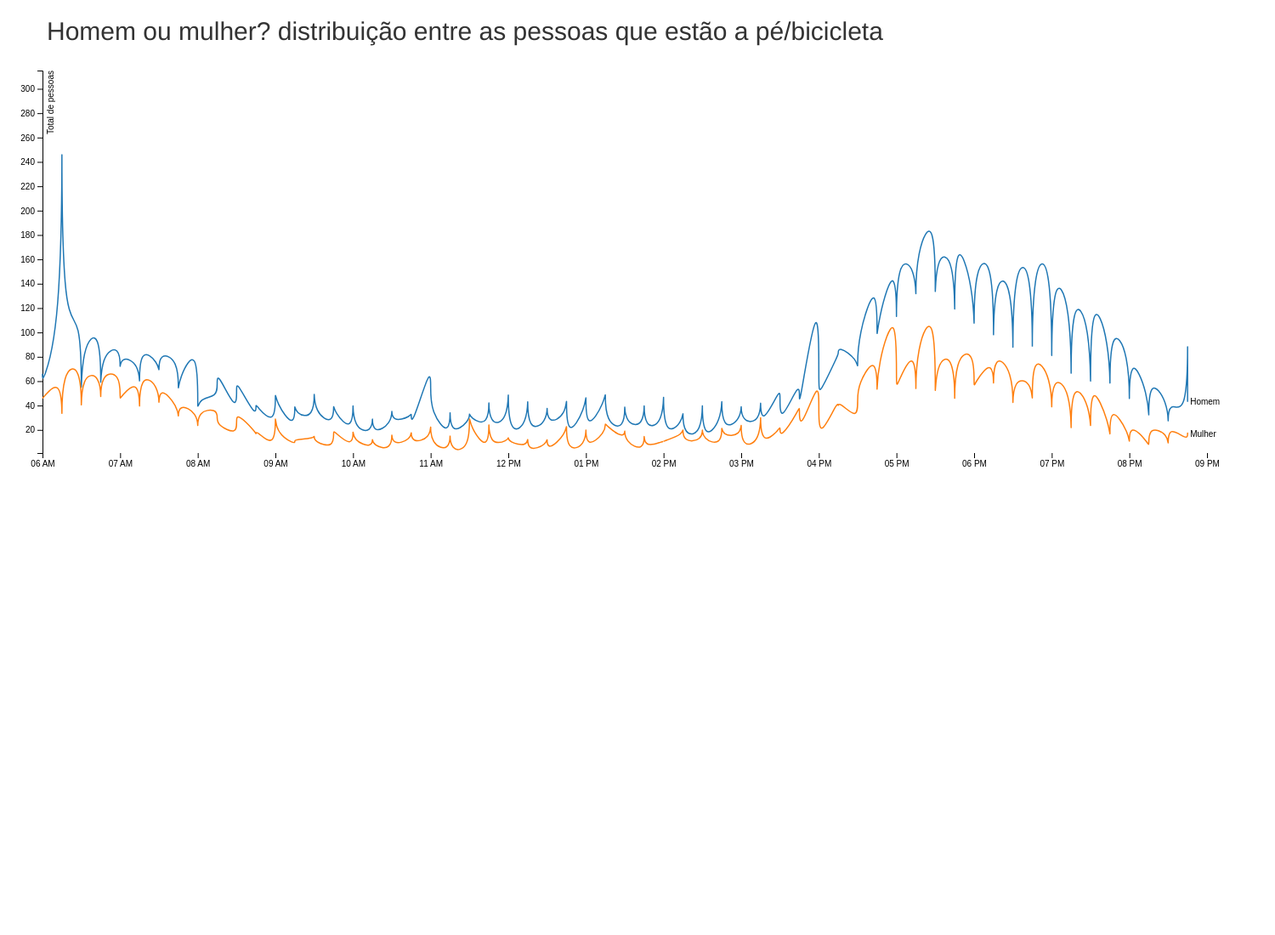
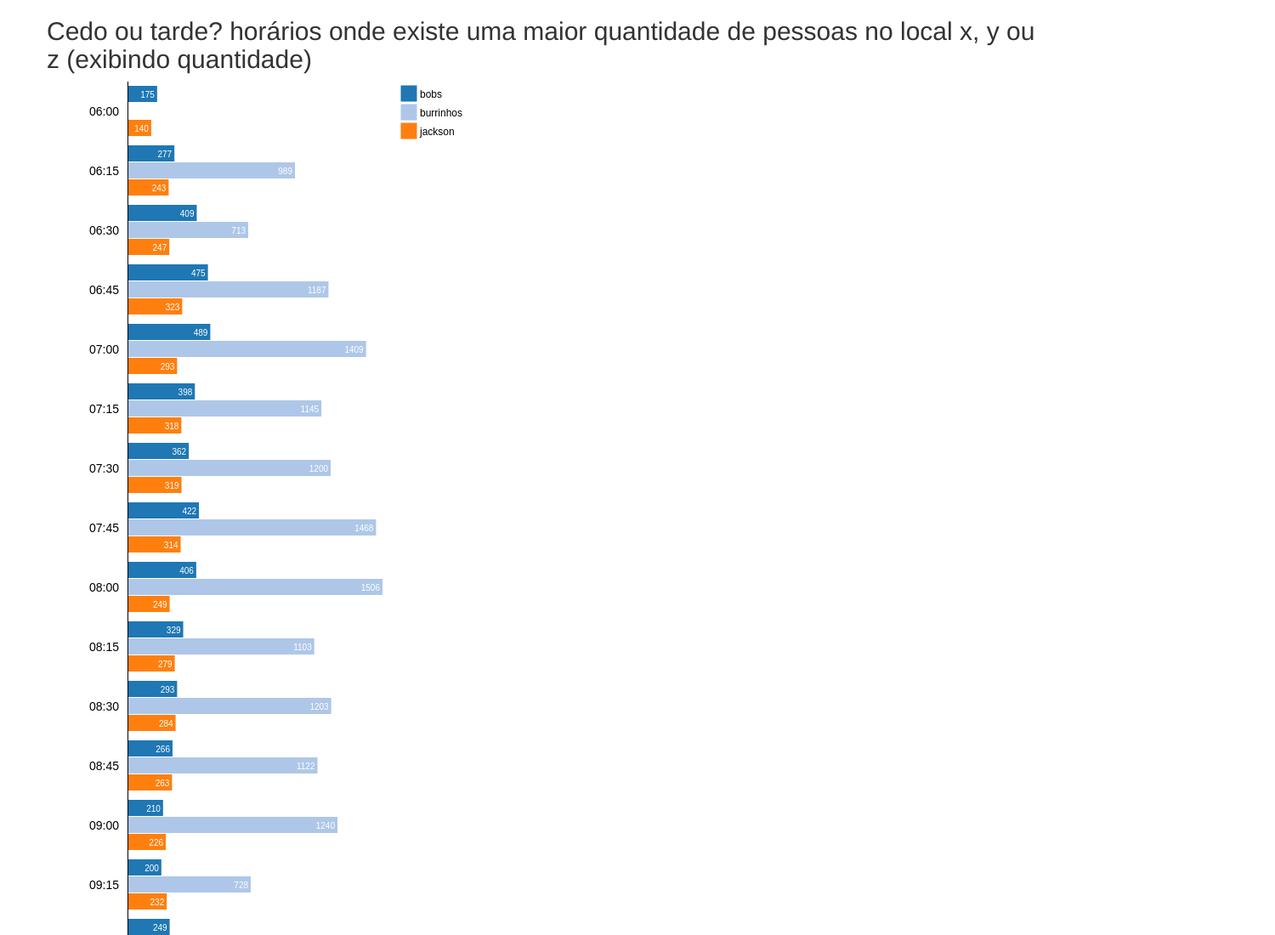
Before and after one commit to elyervesson/portfolio.github.io, a plain HTML site: page html/visu03.html in a window 1280 px wide. Shown: the top 1100 px of the page at 85% size, 1500 px wide, since content can reach past the window. Before the commit the page ends 800 px from the top, so only its background shows below. Drawn offline with nearby package versions, Linux system fonts and the light colour scheme.

Commit message:
lab 02-03

```diff
--- a/dados/acude-velho.csv
+++ b/dados/acude-velho.csv
@@ -1,5 +1,6 @@
 "horario_inicial","horario_final","local","carros","motos","onibus","caminhoes","total_motorizados","mulheres_ciclistas","homens_ciclistas","total_ciclistas","mulheres_pedestres","homens_pedestres","total_pedestres","pedestres_com_cachorro","pedestres_sem_cachorro"
 "06:00","06:15","bobs",30,33,0,0,63,0,15,15,46,51,97,5,92
+"06:00","06:15","burrinhos",0,0,0,0,0,0,0,0,0,0,0,0,0
 "06:00","06:15","jackson",21,15,1,0,37,0,14,14,46,43,89,1,88
 "06:15","06:30","bobs",51,47,1,3,102,0,31,31,64,80,144,2,142
 "06:15","06:30","burrinhos",514,124,14,5,657,0,276,276,17,39,56,0,56
--- a/dados/acude-velho.tsv
+++ b/dados/acude-velho.tsv
@@ -1,5 +1,6 @@
 "horario_inicial"	"horario_final"	"local"	"carros"	"motos"	"onibus"	"caminhoes"	"total_motorizados"	"mulheres_ciclistas"	"homens_ciclistas"	"total_ciclistas"	"mulheres_pedestres"	"homens_pedestres"	"total_pedestres"	"pedestres_com_cachorro"	"pedestres_sem_cachorro"
 "06:00"	"06:15"	"bobs"	30	33	0	0	63	0	15	15	46	51	97	5	92
+"06:00"	"06:15"	"burrinhos"	0	0	0	0	0	0	0	0	0	0	0	0	0
 "06:00"	"06:15"	"jackson"	21	15	1	0	37	0	14	14	46	43	89	1	88
 "06:15"	"06:30"	"bobs"	51	47	1	3	102	0	31	31	64	80	144	2	142
 "06:15"	"06:30"	"burrinhos"	514	124	14	5	657	0	276	276	17	39	56	0	56
--- a/html/visu03.html
+++ b/html/visu03.html
@@ -3,7 +3,7 @@
 
 <head>
   <meta charset="utf-8">
-  <title>Visualização 01</title>
+  <title>Visualização 03</title>
 
   <script src="https://d3js.org/d3.v4.min.js"></script>
   <link rel="stylesheet" href="https://maxcdn.bootstrapcdn.com/bootstrap/3.3.6/css/bootstrap.min.css">
@@ -12,95 +12,169 @@
 <body>
   <div class="container">
     <div class="row">
-      <h2>Homem ou mulher? distribuição entre as pessoas que estão a pé/bicicleta</h2>
+      <h2>Cedo ou tarde? horários onde existe uma maior quantidade de pessoas no local x, y ou z (exibindo quantidade)</h2>
     </div>
     <div class="row mychart" id="chart">
     </div>
   </div>
-
   <style>
-    .axis--x path {
-      display: none;
+    .chart .legend {
+      fill: black;
+      font: 14px sans-serif;
+      text-anchor: start;
+      font-size: 12px;
     }
 
-    .line {
+    .chart text {
+      fill: white;
+      font: 10px sans-serif;
+      text-anchor: end;
+    }
+
+    .chart .label {
+      fill: black;
+      font: 14px sans-serif;
+      text-anchor: end;
+    }
+
+    .bar:hover {
+      fill: brown;
+    }
+
+    .axis path,
+    .axis line {
       fill: none;
-      stroke: steelblue;
-      stroke-width: 1.5px;
+      stroke: #000;
+      shape-rendering: crispEdges;
     }
   </style>
 
-  <svg width="1500" height="500"></svg>
-  <script src="//d3js.org/d3.v4.min.js"></script>
+  <svg class="chart"></svg>
+  <script src="http://d3js.org/d3.v3.min.js"></script>
   <script>
-    var svg = d3.select("svg"),
-        margin = {top: 20, right: 80, bottom: 30, left: 50},
-        width = svg.attr("width") - margin.left - margin.right,
-        height = svg.attr("height") - margin.top - margin.bottom,
-        g = svg.append("g").attr("transform", "translate(" + margin.left + "," + margin.top + ")");
 
-    var x = d3.scaleTime().range([0, width]),
-        y = d3.scaleLinear().range([height, 0]),
-        z = d3.scaleOrdinal(d3.schemeCategory10);
+    function desenhaGrafico(data) {
+      var chartWidth       = 300,
+        barHeight        = 20,
+        groupHeight      = barHeight * data.values.length,
+        gapBetweenGroups = 10,
+        spaceForLabels   = 150,
+        spaceForLegend   = 150;
 
-    var line = d3.line()
-        .curve(d3.curveBasis)
-        .x(function(d) { return x(d.horario); })
-        .y(function(d) { return y(d.contagem); });
+      // values = quantidade, series = values e labels = horarios
+      var zippedData = [];
+      for (var i=0; i<data.horarios.length; i++) {
+        for (var j=0; j<data.values.length; j++) {
+          zippedData.push(data.values[j].quantidade[i]);
+        }
+      }
 
-    function desenhaGrafico(dadosBrutos, dadosTratados) {
-      x.domain([new Date(2017, 10, 10, 6, 0), new Date(2017, 10, 10, 21, 0)]);
+      // Color scale
+      var color = d3.scale.category20();
+      var chartHeight = barHeight * zippedData.length + gapBetweenGroups * data.horarios.length;
 
-      y.domain([d3.min(dadosTratados, function(d) { return d3.min(d.values, function(d) { return d.contagem; }); }),
-        d3.max(dadosTratados, function(d) { return d3.max(d.values, function(d) { return d.contagem; }); })]);
+      var x = d3.scale.linear()
+          .domain([0, d3.max(zippedData)])
+          .range([0, chartWidth]);
 
-      z.domain(dadosTratados.map(function(d) { return d.id; }));
+      var y = d3.scale.linear()
+          .range([chartHeight + gapBetweenGroups, 0]);
 
-      g.append("g")
-          .attr("class", "axis axis--x")
-          .attr("transform", "translate(0," + height + ")")
-          .call(d3.axisBottom(x));
+      var yAxis = d3.svg.axis()
+          .scale(y)
+          .tickFormat('')
+          .tickSize(0)
+          .orient("left");
 
-      g.append("g")
-          .attr("class", "axis axis--y")
-          .call(d3.axisLeft(y))
-        .append("text")
-          .attr("transform", "rotate(-90)")
-          .attr("y", 6)
-          .attr("dy", "0.71em")
-          .attr("fill", "#000")
-          .text("Total de pessoas");
+      // Specify the chart area and dimensions
+      var chart = d3.select(".chart")
+          .attr("width", spaceForLabels + chartWidth + spaceForLegend)
+          .attr("height", chartHeight);
 
+      // Create bars
+      var bar = chart.selectAll("g")
+          .data(zippedData)
+          .enter().append("g")
+          .attr("transform", function(d, i) {
+            return "translate(" + spaceForLabels + "," + (i * barHeight + gapBetweenGroups * (0.5 + Math.floor(i/data.values.length))) + ")";
+          });
 
-      var p = g.selectAll(".city")
-        .data(dadosTratados)
-        .enter().append("g")
-          .attr("class", "city");
+      // Create rectangles of the correct width
+      bar.append("rect")
+          .attr("fill", function(d,i) { return color(i % data.values.length); })
+          .attr("class", "bar")
+          .attr("width", x)
+          .attr("height", barHeight - 1);
 
-      p.append("path")
-          .attr("class", "line")
-          .attr("d", function(d) { return line(d.values); })
-          .style("stroke", function(d) { return z(d.id); });
+      // Add text horarios in bar
+      bar.append("text")
+          .attr("x", function(d) { return x(d) - 3; })
+          .attr("y", barHeight / 2)
+          .attr("fill", "red")
+          .attr("dy", ".35em")
+          .text(function(d) { return d; });
 
-      p.append("text")
-          .datum(function(d) { return {id: d.id, value: d.values[d.values.length - 1]}; })
-          .attr("transform", function(d) { return "translate(" + x(d.value.horario) + "," + y(d.value.contagem) + ")"; })
-          .attr("x", 3)
-          .attr("dy", "0.35em")
-          .style("font", "10px sans-serif")
-          .text(function(d) { return d.id; });
-    };
+      // values = quantidade, series = values e labels = horarios
+      // Draw horarios
+      bar.append("text")
+          .attr("class", "label")
+          .attr("x", function(d) { return - 10; })
+          .attr("y", groupHeight / 2)
+          .attr("dy", ".35em")
+          .text(function(d,i) {
+            if (i % data.values.length === 0)
+              return data.horarios[Math.floor(i/data.values.length)];
+            else
+              return ""});
 
-    // TODO: Melhorar o metodo
+      chart.append("g")
+            .attr("class", "y axis")
+            .attr("transform", "translate(" + spaceForLabels + ", " + -gapBetweenGroups/2 + ")")
+            .call(yAxis);
+
+      // Draw legend
+      var legendRectSize = 18,
+          legendSpacing  = 4;
+
+      var legend = chart.selectAll('.legend')
+          .data(data.values)
+          .enter()
+          .append('g')
+          .attr('transform', function (d, i) {
+              var height = legendRectSize + legendSpacing;
+              var offset = -gapBetweenGroups/2;
+              var horz = spaceForLabels + chartWidth + 40 - legendRectSize;
+              var vert = i * height - offset;
+              return 'translate(' + horz + ',' + vert + ')';
+          });
+
+      legend.append('rect')
+          .attr('width', legendRectSize)
+          .attr('height', legendRectSize)
+          .style('fill', function (d, i) { return color(i); })
+          .style('stroke', function (d, i) { return color(i); });
+
+      legend.append('text')
+          .attr('class', 'legend')
+            .attr('x', legendRectSize + legendSpacing)
+            .attr('y', legendRectSize - legendSpacing)
+            .text(function (d) { return d.local; });
+    }
+
     d3.csv("../dados/acude-velho.csv", function(dadosBrutos) {
-      var dadosTratados = [{id: "Homem", values: []}, {id: "Mulher", values: []}];
+      var dados = {horarios: [], values: [{local: 'bobs', quantidade: []}, {local: 'burrinhos', quantidade: []}, {local: 'jackson', quantidade: []}] };
       dadosBrutos.forEach(function(line, index) {
         var date = line['horario_inicial'];
-        dadosTratados[0].values.push( {horario: new Date(2017, 10, 10, date.substring(0,2), date.substring(3,5)), contagem: parseInt(line['homens_ciclistas']) + parseInt(line['homens_pedestres'])})
-        dadosTratados[1].values.push( {horario: new Date(2017, 10, 10, date.substring(0,2), date.substring(3,5)), contagem: parseInt(line['mulheres_ciclistas']) + parseInt(line['mulheres_pedestres'])})
+
+        if (line.local == 'bobs') {
+          dados.horarios.push(line['horario_inicial']);
+          dados.values[0].quantidade.push(parseInt(line['total_motorizados']) + parseInt(line['total_ciclistas']) + parseInt(line['total_pedestres']) )
+        }
+        else if (line.local == 'burrinhos') dados.values[1].quantidade.push(parseInt(line['total_motorizados']) + parseInt(line['total_ciclistas']) + parseInt(line['total_pedestres']) )
+        else if (line.local == 'jackson') dados.values[2].quantidade.push(parseInt(line['total_motorizados']) + parseInt(line['total_ciclistas']) + parseInt(line['total_pedestres']) )
+
       });
-
-      desenhaGrafico(dadosBrutos, dadosTratados);
+      desenhaGrafico(dados)
     });
   </script>
 </body>
```
